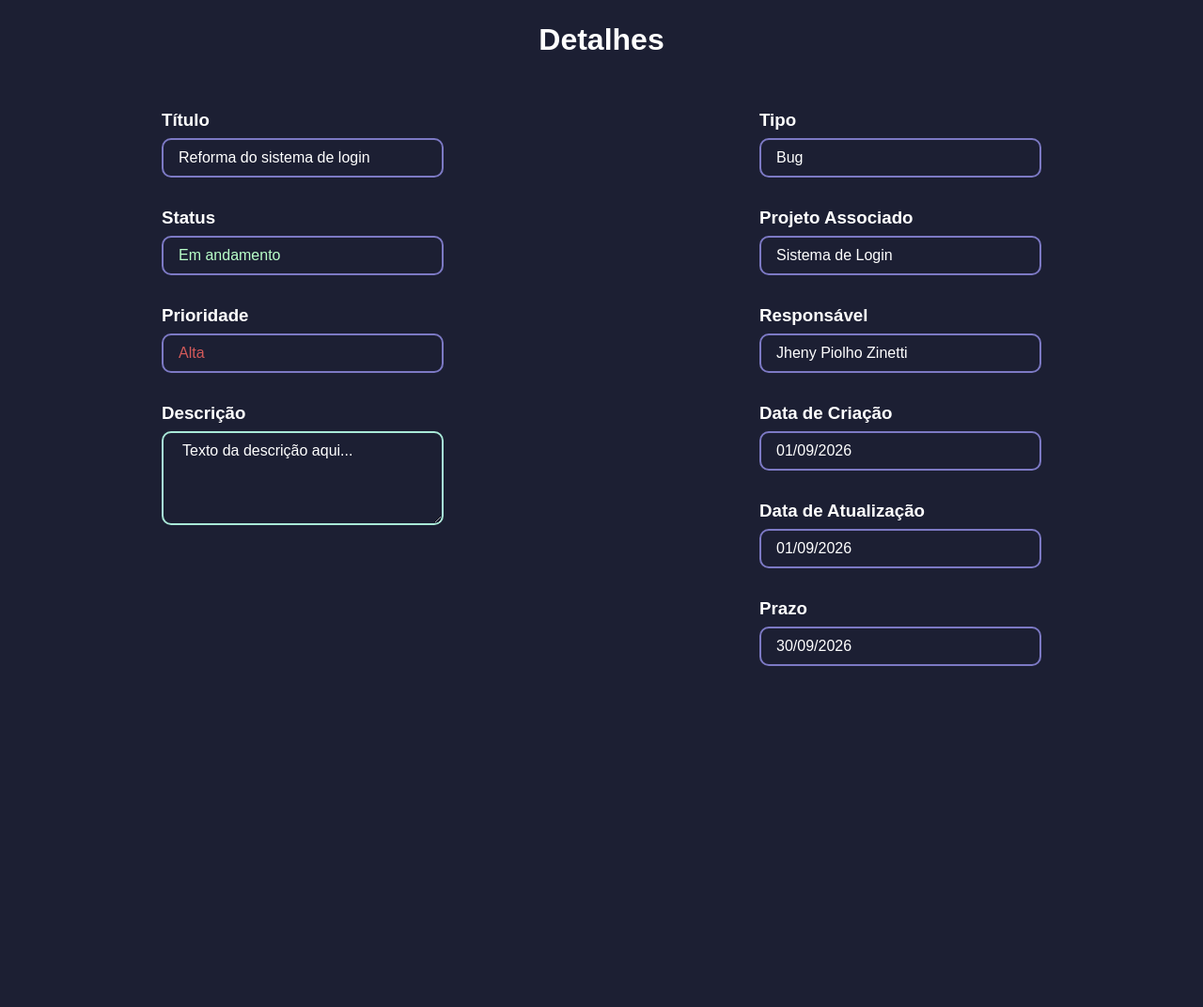
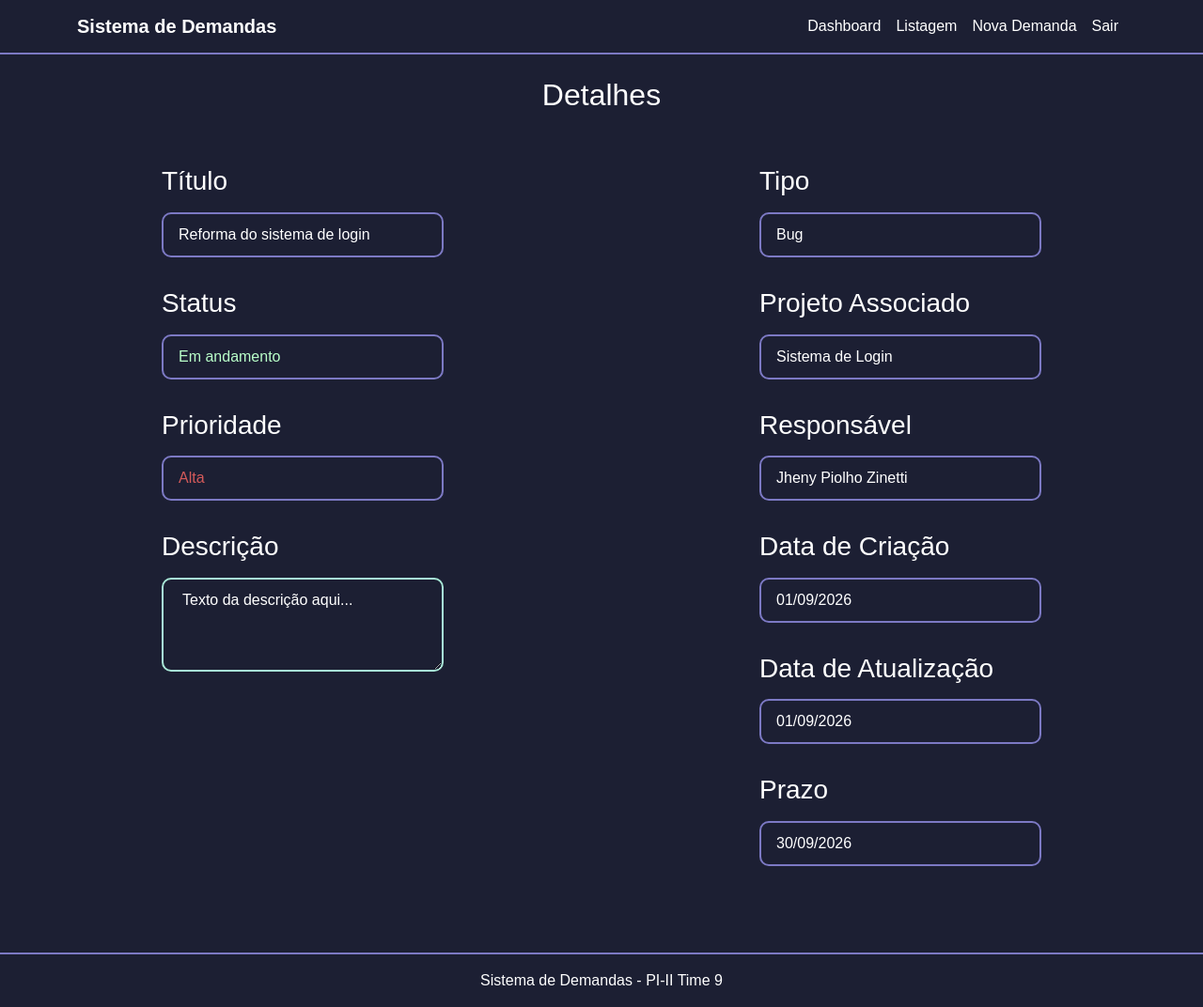
Before and after one commit to jheny-ss/PI-II-Time-9, a plain HTML site: page detalhes/detalhes-tela.html in a window 1280 px wide. Shown: the whole page at 94% size. Before the commit the page ends 800 px from the top, so only its background shows below. Drawn offline with nearby package versions, Linux system fonts and the light colour scheme.

Commit message:
feat: bootstrap cabeçalho e rodapé na tela de demandas

```diff
--- a/detalhes/det.css
+++ b/detalhes/det.css
@@ -24,6 +24,28 @@ body {
     background-color: var(--cor-fundo);
     color: var(--cor-texto);
     font-family: Arial, sans-serif;
+}
+
+.custom-navbar {
+    background-color: var(--cor-fundo);
+    border-bottom: 2px solid var(--cor-roxo);
+}
+
+.custom-navbar .nav-link {
+    color: var(--cor-texto);
+}
+
+.custom-navbar .nav-link.active,
+.custom-navbar .nav-link:hover {
+    color: var(--cor-mint);
+}
+
+.custom-footer {
+
+    background-color: var(--cor-fundo);
+    color: var(--cor-texto);
+    border-top: 2px solid var(--cor-roxo);
+    margin-top: 2rem;
 }
 
 
--- a/detalhes/detalhes-tela.html
+++ b/detalhes/detalhes-tela.html
@@ -3,10 +3,39 @@
 <head>
     <meta charset="UTF-8">
     <meta name="viewport" content="width=device-width, initial-scale=1.0">
+    <!--Bootstrap-->
+    <link href="https://cdn.jsdelivr.net/npm/bootstrap@5.3.2/dist/css/bootstrap.min.css" rel="stylesheet">
+    <!--Customizacao minha-->
     <link rel="stylesheet" href="../detalhes/det.css">
     <title>Detalhes de Demanda</title>
 </head>
 <body>
+
+    <nav class="navbar navbar-expand-lg navbar-dark custom-navbar">
+        <div class="container">
+            <a class="navbar-brand fw-bold" href="#">Sistema de Demandas</a>
+            <button class="navbar-toggler" type="button" data-bs-toggle="collapse" data-bs-target="#menuPrincipal" aria-controls="menuPrincipal" aria-expanded="false" aria-label="Alternar menu">
+                <span class="navbar-toggler-icon"></span>
+            </button>
+            <div class="collapse navbar-collapse" id="menuPrincipal">
+                <ul class="navbar-nav ms-auto mb-2 mb-lg-0">
+                    <li class="nav-item">
+                        <a class="nav-link" href="#">Dashboard</a>
+                    </li>
+                    <li class="nav-item">
+                        <a class="nav-link" href="#">Listagem</a>
+                    </li>
+                    <li class="nav-item">
+                        <a class="nav-link" href="#">Nova Demanda</a>
+                    </li>
+                    <li class="nav-item">
+                        <a class="nav-link" href="#">Sair</a>
+                    </li>
+                </ul>
+            </div>
+        </div>
+    </nav>
+
     <div class="pagina-detalhes">
         <header class="cabecalho">
             <h1>Detalhes</h1>
@@ -25,7 +54,7 @@
                     </div>
 
                     <div class="campo prioridade">
-                        <dt><h3>Prioridade</h3></dt></dt>
+                        <dt><h3>Prioridade</h3></dt>
                         <dd>Alta</dd>
                     </div>
 
@@ -75,5 +104,12 @@
         </div>
     </div>
 
+    <footer class="custom-footer text-center py-3">
+        <p class="mb-0"> Sistema de Demandas - PI-II Time 9</p>
+    </footer>
+
+    <!--Bootstrap JS-->
+    <script src="https://cdn.jsdelivr.net/npm/bootstrap@5.3.2/dist/js/bootstrap.bundle.min.js"></script>
+
 </body>
 </html>
```
